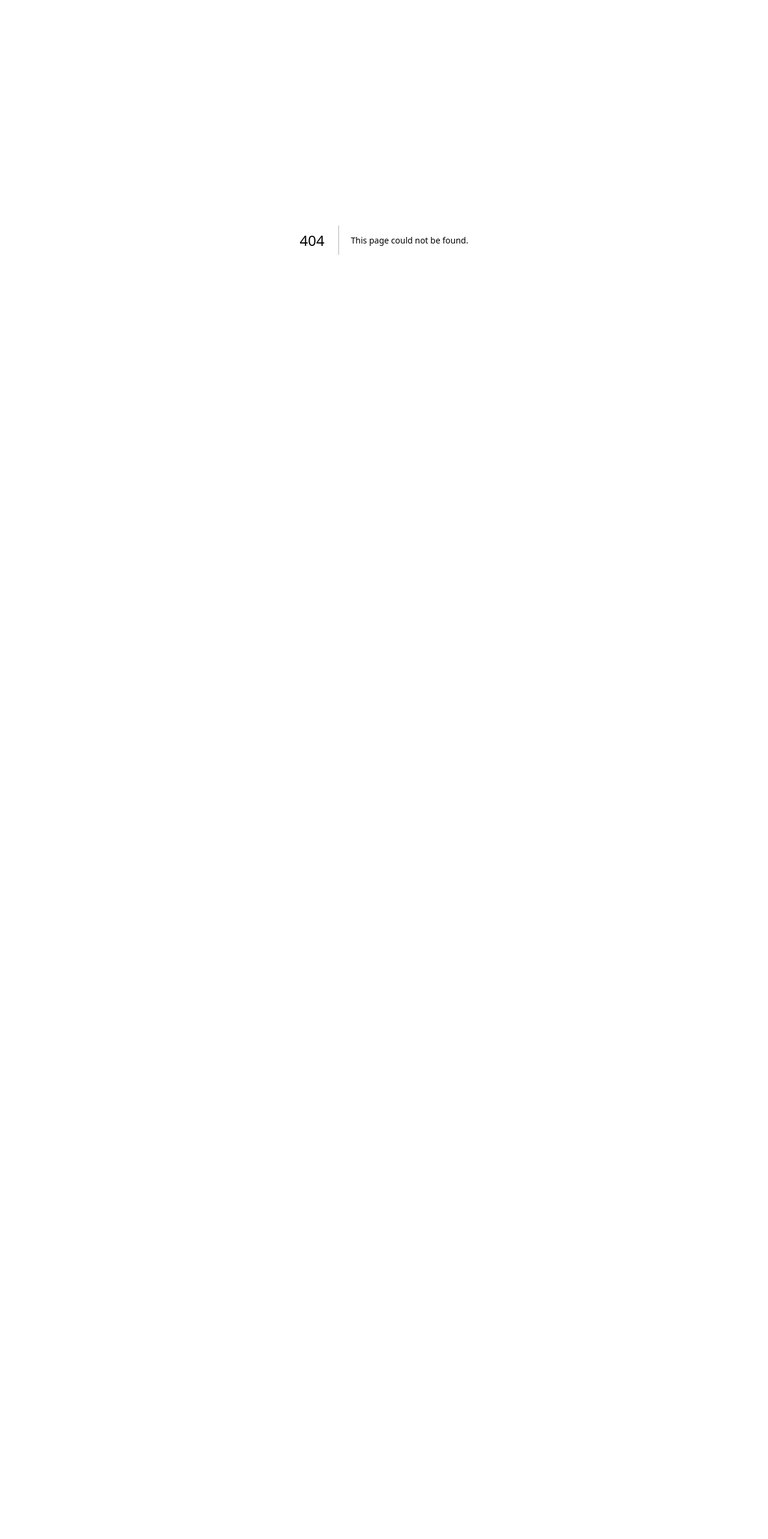
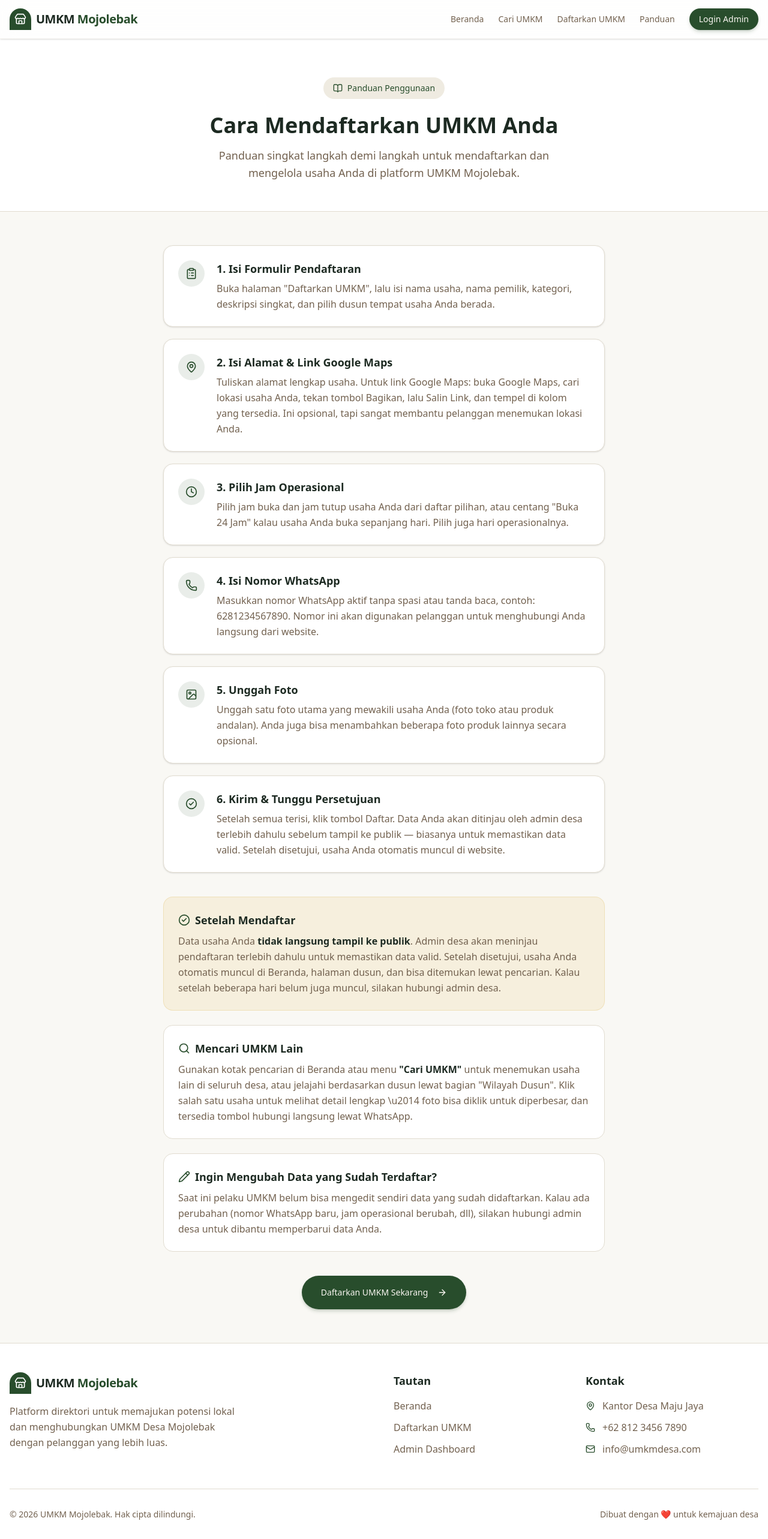
Before and after one commit to SanDiraaa/MOJO_UMKM, a Next.js app: page /panduan in a window 1280 px wide. Before the commit this address had no page. Shown: the top 2566 px of the page at 60% size. Before the commit the page ends 800 px from the top, so only its background shows below. Built offline with nearby package versions, Linux system fonts and the light colour scheme.

Commit message:
Update 2.0

```diff
--- a/src/app/daftar/page.tsx
+++ b/src/app/daftar/page.tsx
@@ -2,11 +2,12 @@
 
 import { useState, useEffect } from "react";
 import { useRouter } from "next/navigation";
+import Link from "next/link";
 import { zodResolver } from "@hookform/resolvers/zod";
 import { useForm } from "react-hook-form";
 import * as z from "zod";
 import { toast } from "sonner";
-import { Store, Loader2 } from "lucide-react";
+import { Store, Loader2, BookOpen } from "lucide-react";
 import Navbar from "@/components/layout/Navbar";
 import Footer from "@/components/layout/Footer";
 import ImageUploader from "@/components/ImageUploader";
@@ -102,6 +103,14 @@ export default function DaftarPage() {
                 <p className="text-muted-foreground mt-1">Lengkapi form berikut untuk mempromosikan usaha Anda.</p>
               </div>
             </div>
+
+            <Link
+              href="/panduan"
+              className="flex items-center gap-2 text-sm text-primary bg-primary/5 hover:bg-primary/10 transition-colors rounded-xl px-4 py-3 mb-6 w-fit"
+            >
+              <BookOpen className="w-4 h-4" />
+              Bingung cara mengisi? Lihat panduan pendaftaran
+            </Link>
 
             <Form {...form}>
               <form onSubmit={form.handleSubmit(onSubmit)} className="space-y-6">
--- /dev/null
+++ b/src/app/panduan/page.tsx
@@ -0,0 +1,139 @@
+import Link from "next/link";
+import Navbar from "@/components/layout/Navbar";
+import Footer from "@/components/layout/Footer";
+import { Button } from "@/components/ui/button";
+import {
+  ClipboardList,
+  MapPin,
+  Clock,
+  Phone,
+  ImageIcon,
+  CheckCircle2,
+  Search,
+  Pencil,
+  ArrowRight,
+  BookOpen,
+} from "lucide-react";
+
+export const metadata = {
+  title: "Panduan Pendaftaran UMKM - UMKM Mojolebak",
+  description: "Panduan singkat cara mendaftarkan dan mengelola usaha Anda di platform UMKM Mojolebak.",
+};
+
+const steps = [
+  {
+    icon: ClipboardList,
+    title: "1. Isi Formulir Pendaftaran",
+    desc: "Buka halaman \"Daftarkan UMKM\", lalu isi nama usaha, nama pemilik, kategori, deskripsi singkat, dan pilih dusun tempat usaha Anda berada.",
+  },
+  {
+    icon: MapPin,
+    title: "2. Isi Alamat & Link Google Maps",
+    desc: "Tuliskan alamat lengkap usaha. Untuk link Google Maps: buka Google Maps, cari lokasi usaha Anda, tekan tombol Bagikan, lalu Salin Link, dan tempel di kolom yang tersedia. Ini opsional, tapi sangat membantu pelanggan menemukan lokasi Anda.",
+  },
+  {
+    icon: Clock,
+    title: "3. Pilih Jam Operasional",
+    desc: "Pilih jam buka dan jam tutup usaha Anda dari daftar pilihan, atau centang \"Buka 24 Jam\" kalau usaha Anda buka sepanjang hari. Pilih juga hari operasionalnya.",
+  },
+  {
+    icon: Phone,
+    title: "4. Isi Nomor WhatsApp",
+    desc: "Masukkan nomor WhatsApp aktif tanpa spasi atau tanda baca, contoh: 6281234567890. Nomor ini akan digunakan pelanggan untuk menghubungi Anda langsung dari website.",
+  },
+  {
+    icon: ImageIcon,
+    title: "5. Unggah Foto",
+    desc: "Unggah satu foto utama yang mewakili usaha Anda (foto toko atau produk andalan). Anda juga bisa menambahkan beberapa foto produk lainnya secara opsional.",
+  },
+  {
+    icon: CheckCircle2,
+    title: "6. Kirim & Tunggu Persetujuan",
+    desc: "Setelah semua terisi, klik tombol Daftar. Data Anda akan ditinjau oleh admin desa terlebih dahulu sebelum tampil ke publik \u2014 biasanya untuk memastikan data valid. Setelah disetujui, usaha Anda otomatis muncul di website.",
+  },
+];
+
+export default function PanduanPage() {
+  return (
+    <>
+      <Navbar />
+      <main className="flex-grow bg-secondary/20">
+        {/* Hero */}
+        <div className="bg-white border-b pt-16 pb-12">
+          <div className="container mx-auto px-4 text-center max-w-2xl">
+            <div className="inline-flex items-center gap-2 px-4 py-2 rounded-full bg-secondary text-primary font-medium text-sm mb-6">
+              <BookOpen className="w-4 h-4" />
+              <span>Panduan Penggunaan</span>
+            </div>
+            <h1 className="text-3xl md:text-4xl font-display font-bold text-foreground mb-4">
+              Cara Mendaftarkan UMKM Anda
+            </h1>
+            <p className="text-muted-foreground text-lg leading-relaxed">
+              Panduan singkat langkah demi langkah untuk mendaftarkan dan mengelola usaha Anda di platform UMKM Mojolebak.
+            </p>
+          </div>
+        </div>
+
+        {/* Steps */}
+        <div className="container mx-auto px-4 py-14 max-w-3xl">
+          <div className="space-y-5">
+            {steps.map((step, idx) => (
+              <div
+                key={idx}
+                className="bg-white rounded-2xl border p-6 flex gap-5 items-start shadow-sm hover:shadow-md transition-shadow"
+              >
+                <div className="bg-primary/10 text-primary rounded-full p-3 shrink-0">
+                  <step.icon className="w-5 h-5" />
+                </div>
+                <div>
+                  <h3 className="font-display font-bold text-lg text-foreground mb-1.5">{step.title}</h3>
+                  <p className="text-muted-foreground leading-relaxed">{step.desc}</p>
+                </div>
+              </div>
+            ))}
+          </div>
+
+          {/* Setelah mendaftar */}
+          <div className="mt-10 bg-accent/15 border border-accent/30 rounded-2xl p-6">
+            <h3 className="font-display font-bold text-lg text-foreground mb-2 flex items-center gap-2">
+              <CheckCircle2 className="w-5 h-5 text-primary" /> Setelah Mendaftar
+            </h3>
+            <p className="text-muted-foreground leading-relaxed">
+              Data usaha Anda <strong className="text-foreground">tidak langsung tampil ke publik</strong>. Admin desa akan meninjau pendaftaran terlebih dahulu untuk memastikan data valid. Setelah disetujui, usaha Anda otomatis muncul di Beranda, halaman dusun, dan bisa ditemukan lewat pencarian. Kalau setelah beberapa hari belum juga muncul, silakan hubungi admin desa.
+            </p>
+          </div>
+
+          {/* Mencari UMKM lain */}
+          <div className="mt-6 bg-white border rounded-2xl p-6">
+            <h3 className="font-display font-bold text-lg text-foreground mb-2 flex items-center gap-2">
+              <Search className="w-5 h-5 text-primary" /> Mencari UMKM Lain
+            </h3>
+            <p className="text-muted-foreground leading-relaxed">
+              Gunakan kotak pencarian di Beranda atau menu <strong className="text-foreground">"Cari UMKM"</strong> untuk menemukan usaha lain di seluruh desa, atau jelajahi berdasarkan dusun lewat bagian "Wilayah Dusun". Klik salah satu usaha untuk melihat detail lengkap \u2014 foto bisa diklik untuk diperbesar, dan tersedia tombol hubungi langsung lewat WhatsApp.
+            </p>
+          </div>
+
+          {/* Mengubah data */}
+          <div className="mt-6 bg-white border rounded-2xl p-6">
+            <h3 className="font-display font-bold text-lg text-foreground mb-2 flex items-center gap-2">
+              <Pencil className="w-5 h-5 text-primary" /> Ingin Mengubah Data yang Sudah Terdaftar?
+            </h3>
+            <p className="text-muted-foreground leading-relaxed">
+              Saat ini pelaku UMKM belum bisa mengedit sendiri data yang sudah didaftarkan. Kalau ada perubahan (nomor WhatsApp baru, jam operasional berubah, dll), silakan hubungi admin desa untuk dibantu memperbarui data Anda.
+            </p>
+          </div>
+
+          {/* CTA */}
+          <div className="mt-10 text-center">
+            <Button asChild size="lg" className="rounded-full h-14 px-8 shadow-md shadow-primary/20">
+              <Link href="/daftar">
+                Daftarkan UMKM Sekarang <ArrowRight className="w-4 h-4 ml-2" />
+              </Link>
+            </Button>
+          </div>
+        </div>
+      </main>
+      <Footer />
+    </>
+  );
+}
--- a/src/components/layout/Navbar.tsx
+++ b/src/components/layout/Navbar.tsx
@@ -22,6 +22,7 @@ export default function Navbar() {
           <Link href="/" className="text-sm font-medium text-muted-foreground hover:text-primary transition-colors">Beranda</Link>
           <Link href="/cari" className="text-sm font-medium text-muted-foreground hover:text-primary transition-colors">Cari UMKM</Link>
           <Link href="/daftar" className="text-sm font-medium text-muted-foreground hover:text-primary transition-colors">Daftarkan UMKM</Link>
+          <Link href="/panduan" className="text-sm font-medium text-muted-foreground hover:text-primary transition-colors">Panduan</Link>
           <Button asChild className="rounded-full shadow-md shadow-primary/20 hover:shadow-primary/30 transition-all hover:-translate-y-0.5">
             <Link href="/admin">Login Admin</Link>
           </Button>
@@ -67,6 +68,13 @@ export default function Navbar() {
           >
             Daftarkan UMKM
           </Link>
+          <Link
+            href="/panduan"
+            onClick={() => setMenuOpen(false)}
+            className="px-3 py-2.5 rounded-lg text-sm font-medium text-muted-foreground hover:text-primary hover:bg-secondary/50 transition-colors"
+          >
+            Panduan
+          </Link>
           <Link href="/admin" onClick={() => setMenuOpen(false)} className="mt-1">
             <Button className="w-full rounded-full">Login Admin</Button>
           </Link>
```
